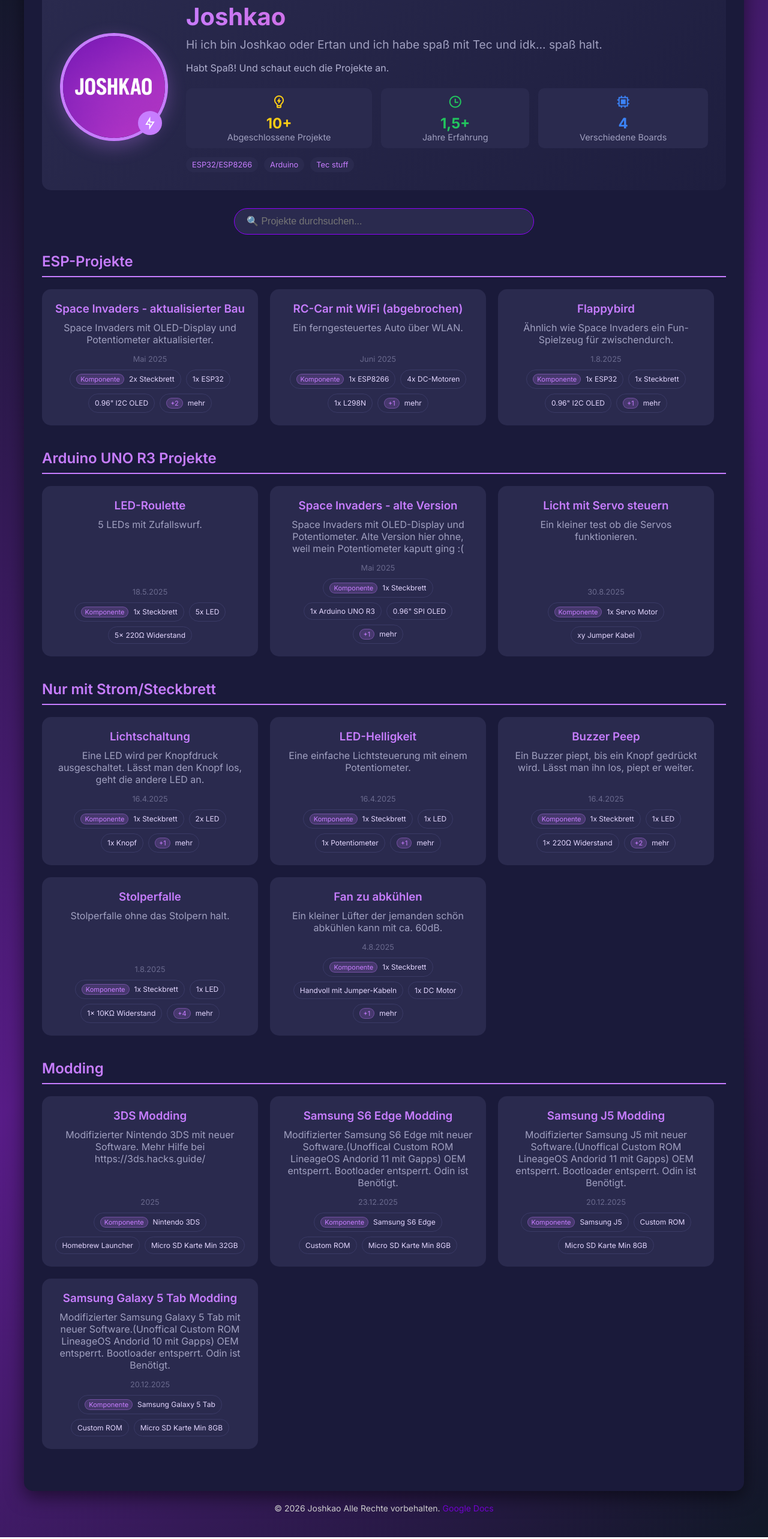
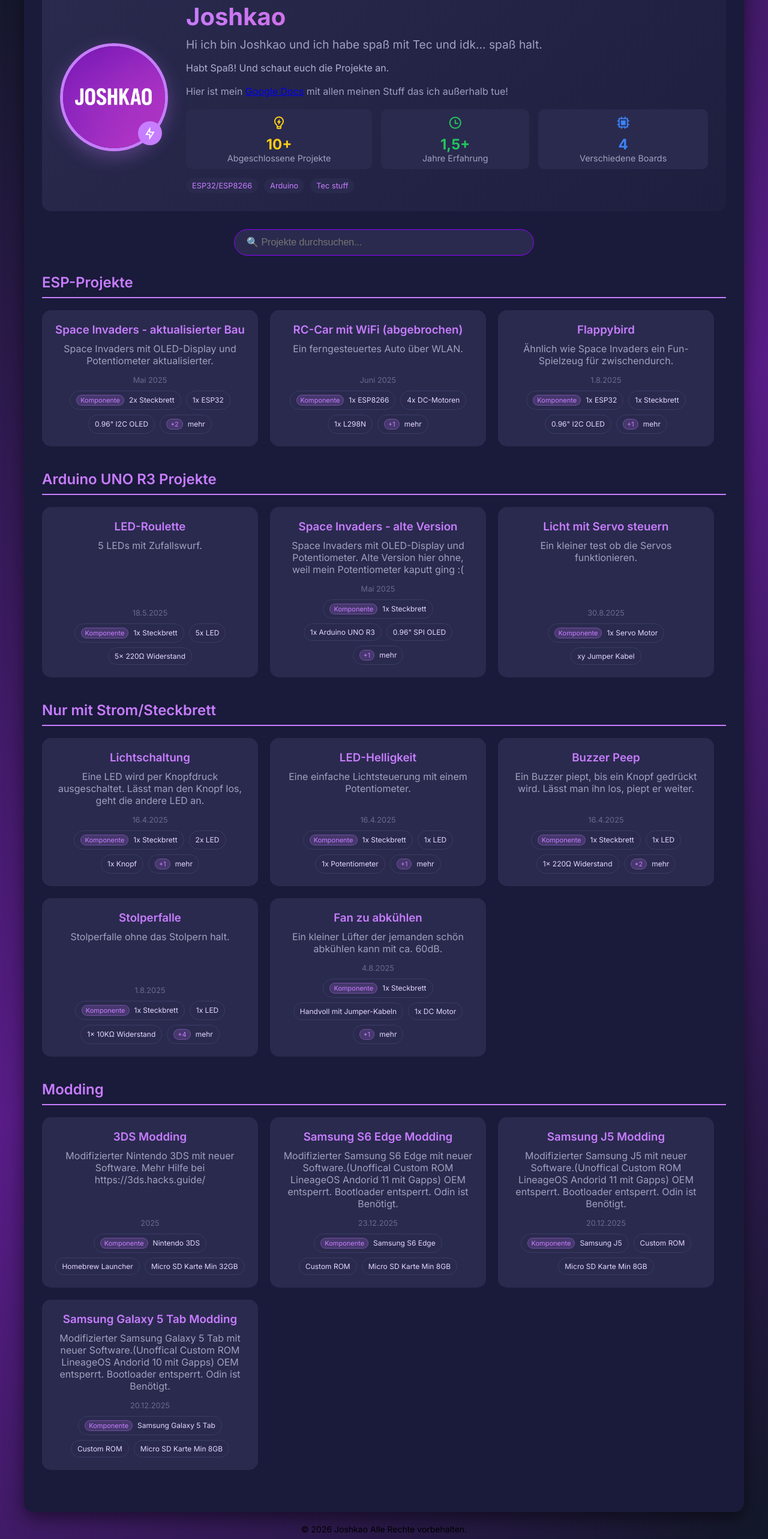
Before and after one commit to Joshkao0/Portfolio, a plain HTML site: page index.html in a window 1280 px wide. Shown: the part 115-2680 px from the top of the page at 60% size. Drawn offline with nearby package versions, Linux system fonts and the light colour scheme.

Commit message:
Add files via upload

```diff
--- a/index.html
+++ b/index.html
@@ -1,9 +1,12 @@
 <!DOCTYPE html>
 <html lang="de">
 <head>
+  <style>
+  html { background: #111827; }
+</style>
   <meta charset="UTF-8" />
   <meta name="viewport" content="width=device-width, initial-scale=1" />
-  <button id="langToggle">🇬🇧 EN</button>
+  <button id="langToggle" style="background: linear-gradient(135deg, #c77dff, #ec4899); color:white;">🇬🇧 EN</button>
   <title>Joshkao - Portfolio</title>
   <link href="https://cdn.jsdelivr.net/npm/remixicon@4.1.0/fonts/remixicon.css" rel="stylesheet">
   <link href="https://fonts.googleapis.com/css2?family=Inter:wght@400;500;600;700&display=swap" rel="stylesheet">
@@ -20,8 +23,9 @@
       </div>
       <div class="profile-details">
         <h1 class="profile-name">Joshkao</h1>
-        <p class="profile-subtitle">Hi ich bin Joshkao oder Ertan und ich habe spaß mit Tec und idk... spaß halt.</p>
+        <p class="profile-subtitle">Hi ich bin Joshkao und ich habe spaß mit Tec und idk... spaß halt.</p>
         <p class="profile-description">Habt Spaß! Und schaut euch die Projekte an.</p>
+        <p class="Google-Docs"> Hier ist mein <a href="https://docs.google.com/document/d/1KYouftarPhQ07WWtBuGrrN9v8OMkQOC9dEZHdIldZng/edit?tab=t.0">Google Docs</a> mit allen meinen Stuff das ich außerhalb tue!</p>
 
         <div class="profile-stats" aria-label="Profil Statistiken">
           <div class="profile-stat" style="color: #facc15;">
@@ -75,7 +79,6 @@
 <footer class="daten">
   <p>
     © <span id="year"></span> Joshkao Alle Rechte vorbehalten.
-    <a href="https://docs.google.com/document/d/1KYouftarPhQ07WWtBuGrrN9v8OMkQOC9dEZHdIldZng/edit?tab=t.0">Google Docs</a>
   </p>
 </footer>
 
--- a/style.css
+++ b/style.css
@@ -1,6 +1,16 @@
 /* =========================
    Global & Reset
 ========================= */
+html {
+  background: #111827; /* verhindert Flash bei Body */
+}
+
+/* Language Button */
+#langToggle {
+  background: linear-gradient(135deg, #c77dff, #ec4899);
+  color: white;
+}
+
 * {
   margin: 0;
   padding: 0;
@@ -15,8 +25,15 @@ body {
   color: white;
   min-height: 100vh;
   padding: 20px;
-  opacity: 0;
-  transition: opacity 0.8s ease;
+}
+
+body.loaded {
+  animation: fadeIn 0.8s ease forwards;
+}
+
+@keyframes fadeIn {
+  from { opacity: 0; }
+  to { opacity: 1; }
 }
 
 body.loaded {
@@ -109,6 +126,10 @@ h1, h2, h3 {
 .profile-description {
   color: #B0B0D0;
   line-height: 1.6;
+}
+.Google-Docs {
+  margin-top: 15px;
+  color: #A0A0C0;
 }
 
 .profile-stats {
@@ -206,6 +227,16 @@ h1, h2, h3 {
   white-space: nowrap;
   box-shadow: 0 4px 15px rgba(199, 125, 255, 0.3);
 }
+
+#langToggle {
+  opacity: 0; /* initial unsichtbar */
+  transition: opacity 0.3s ease, transform 0.2s, box-shadow 0.3s;
+}
+
+body.loaded #langToggle {
+  opacity: 1;
+}
+
 
 #langToggle:hover {
   transform: translateY(-2px);
@@ -506,7 +537,7 @@ h1, h2, h3 {
 }
 
 .daten {
-  color: #ccc;
+  color: #000000;
   text-align: center;
   padding: 20px;
   font-size: 14px;
```
